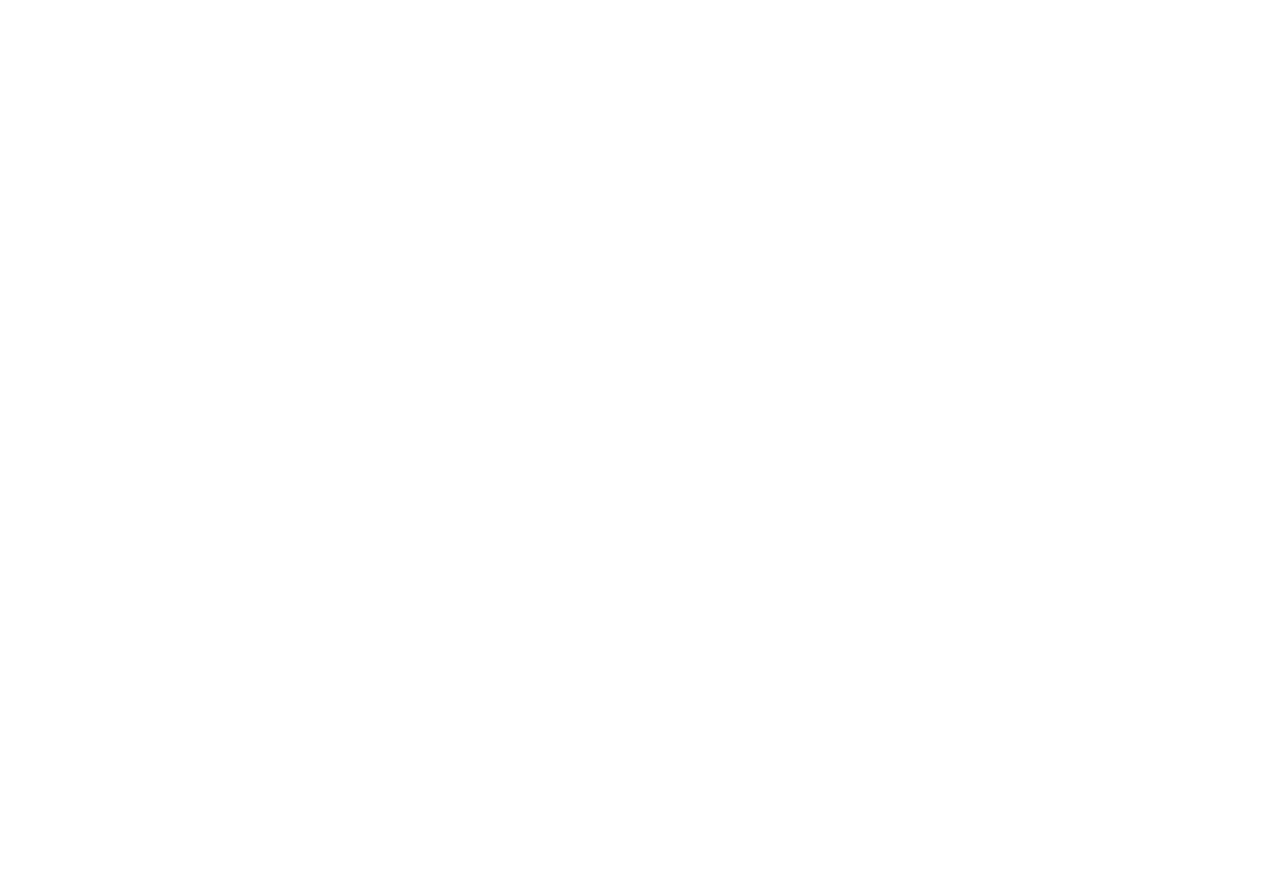
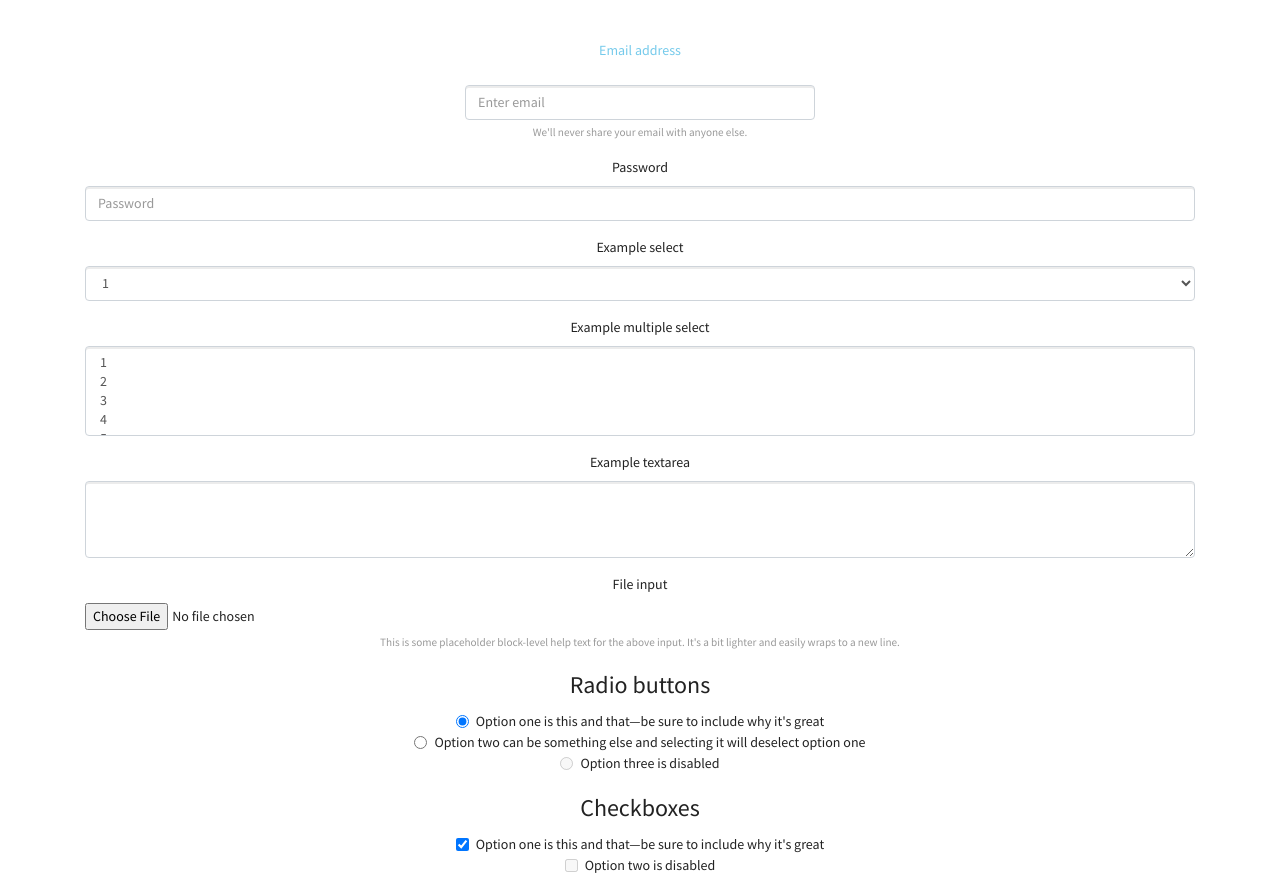
Before and after one commit to OMGTeamWeb/UI-OMGTODOLIST-WEB, an Angular app in the folder front/: page /login in a window 1280 px wide. Shown: the part 266-1156 px from the top of the page. Before the commit the page ends 800 px from the top, so only its background shows below. Built offline with nearby package versions, Linux system fonts and the light colour scheme.

Commit message:
mejorarLogin

```diff
--- a/front/src/app/components/login/login.component.html
+++ b/front/src/app/components/login/login.component.html
@@ -1,6 +1,114 @@
 <div class="contact-agileinfo">
   <div class="container">
-    <h2>Login</h2>
+
+    <!-- Stack the columns on mobile by making one full-width and the other half-width -->
+    <br>
+    <div class="row">
+      <div class="col-lg-12 col-xs-8 text-center">
+        <h1>
+        <p class="text-warning">Login</p>
+      </h1>
+
+        <!--Imagen login-->
+        <img src="/assets/img/login.png" class="Responsive image">
+
+        <!--Email y password-->
+
+        <form>
+          <fieldset>
+            <br>
+            <br>
+            <div class="row">
+              <div class="col-md-4"></div>
+              <div class="col-md-4">
+                <div class="form-group">
+                  <label for="inputEmail1">
+                  <p class="text-info">Email address</p>
+                </label>
+                  <input type="email" class="form-control" id="inputEmail1" aria-describedby="emailHelp" placeholder="Enter email">
+                  <small id="emailHelp" class="form-text text-muted">We'll never share your email with anyone else.</small>
+                </div>
+              </div>
+              <div class="col-md-4"></div>
+            </div>
+
+
+            <div class="form-group">
+              <label for="exampleInputPassword1">Password</label>
+              <input type="password" class="form-control" id="exampleInputPassword1" placeholder="Password">
+            </div>
+            <div class="form-group">
+              <label for="exampleSelect1">Example select</label>
+              <select class="form-control" id="exampleSelect1">
+        <option>1</option>
+        <option>2</option>
+        <option>3</option>
+        <option>4</option>
+        <option>5</option>
+      </select>
+            </div>
+            <div class="form-group">
+              <label for="exampleSelect2">Example multiple select</label>
+              <select multiple="" class="form-control" id="exampleSelect2">
+        <option>1</option>
+        <option>2</option>
+        <option>3</option>
+        <option>4</option>
+        <option>5</option>
+      </select>
+            </div>
+            <div class="form-group">
+              <label for="exampleTextarea">Example textarea</label>
+              <textarea class="form-control" id="exampleTextarea" rows="3"></textarea>
+            </div>
+            <div class="form-group">
+              <label for="exampleInputFile">File input</label>
+              <input type="file" class="form-control-file" id="exampleInputFile" aria-describedby="fileHelp">
+              <small id="fileHelp" class="form-text text-muted">This is some placeholder block-level help text for the above input. It's a bit lighter and easily wraps to a new line.</small>
+            </div>
+            <fieldset class="form-group">
+              <legend>Radio buttons</legend>
+              <div class="form-check">
+                <label class="form-check-label">
+          <input type="radio" class="form-check-input" name="optionsRadios" id="optionsRadios1" value="option1" checked="">
+          Option one is this and that—be sure to include why it's great
+        </label>
+              </div>
+              <div class="form-check">
+                <label class="form-check-label">
+          <input type="radio" class="form-check-input" name="optionsRadios" id="optionsRadios2" value="option2">
+          Option two can be something else and selecting it will deselect option one
+        </label>
+              </div>
+              <div class="form-check disabled">
+                <label class="form-check-label">
+          <input type="radio" class="form-check-input" name="optionsRadios" id="optionsRadios3" value="option3" disabled="">
+          Option three is disabled
+        </label>
+              </div>
+            </fieldset>
+            <fieldset class="form-group">
+              <legend>Checkboxes</legend>
+              <div class="form-check">
+                <label class="form-check-label">
+          <input class="form-check-input" type="checkbox" value="" checked="">
+          Option one is this and that—be sure to include why it's great
+        </label>
+              </div>
+              <div class="form-check disabled">
+                <label class="form-check-label">
+          <input class="form-check-input" type="checkbox" value="" disabled="">
+          Option two is disabled
+        </label>
+              </div>
+            </fieldset>
+            <button type="submit" class="btn btn-primary">Submit</button>
+          </fieldset>
+        </form>
+
+      </div>
+    </div>
+
     <!-- inicia login  -->
     <div class="col-md-12 contact-right-w3">
       <form name="form" (ngSubmit)="onLogin()" novalidate>
```
Also changed, not shown: front/src/assets/img/login.png (added).
